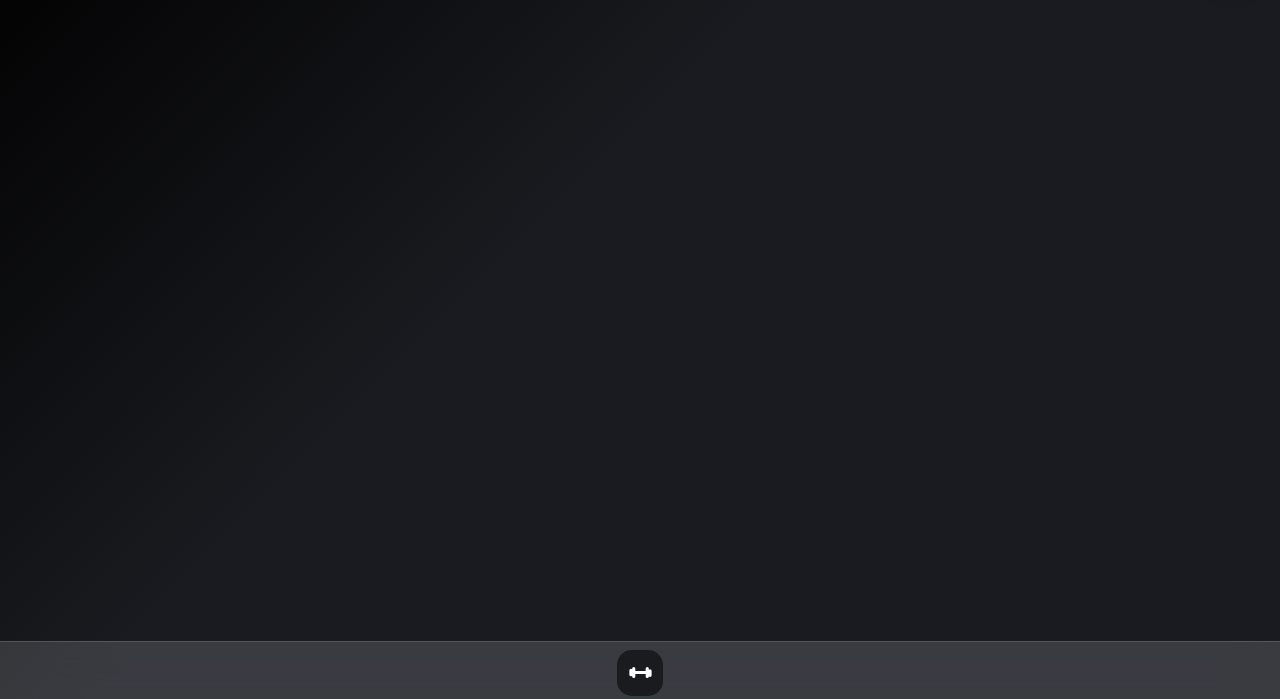
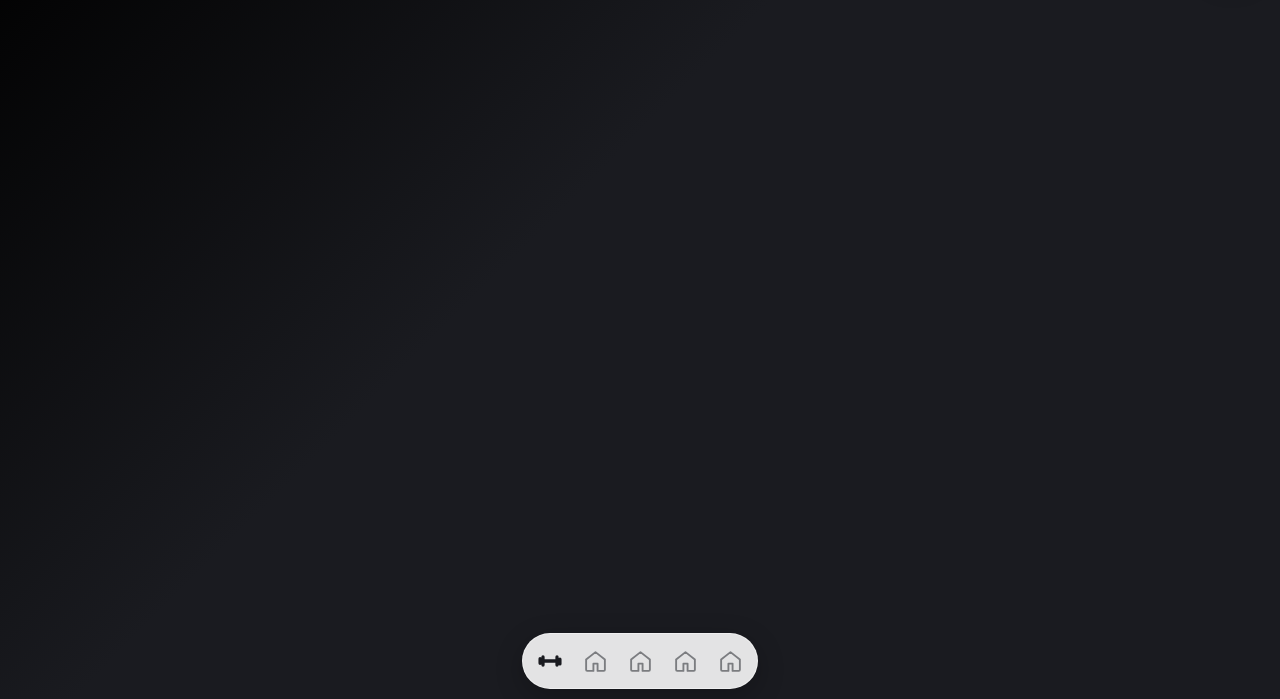
Before and after one commit to raphaellemairebeaudin-gif/monapp, a plain HTML site: page index.html in a window 1280 px wide. Shown: the part 101-800 px from the top of the page. Drawn offline with Linux system fonts and the light colour scheme.

Commit message:
Add files via upload

```diff
--- a/index.html
+++ b/index.html
@@ -105,37 +105,82 @@
         left: 0;
         display: flex;
         width: 100%;
-        height: calc(58px + var(--safe-bottom));
+        height: calc(68px + var(--safe-bottom));
         align-items: center;
         justify-content: center;
-        padding: 4px 0 var(--safe-bottom);
-        border-top: 1px solid rgba(255, 255, 255, 0.14);
-        background: rgba(255, 255, 255, 0.14);
+        padding: 0 16px calc(8px + var(--safe-bottom));
+        pointer-events: none;
+      }
+
+      .nav-pill {
+        display: flex;
+        align-items: center;
+        justify-content: center;
+        gap: 5px;
+        padding: 7px;
+        border: 1px solid rgba(255, 255, 255, 0.45);
+        border-radius: 999px;
+        background: rgba(255, 255, 255, 0.88);
+        box-shadow: 0 8px 28px rgba(0, 0, 0, 0.24);
         -webkit-backdrop-filter: blur(24px) saturate(160%);
         backdrop-filter: blur(24px) saturate(160%);
+        pointer-events: auto;
       }
 
       .nav-item {
-        display: flex;
-        width: 46px;
-        height: 46px;
-        align-items: center;
-        justify-content: center;
+        display: grid;
+        width: 40px;
+        height: 40px;
+        padding: 0;
+        place-items: center;
+        flex: 0 0 40px;
         border: 0;
-        border-radius: 15px;
-        background: rgba(12, 13, 16, 0.68);
-        color: #fff;
+        border-radius: 50%;
+        background: transparent;
+        color: #55565b;
         -webkit-tap-highlight-color: transparent;
       }
 
+      .nav-item[aria-current="page"] {
+        color: #1a1b20;
+      }
+
+      .nav-item:disabled {
+        opacity: 0.72;
+      }
+
       .nav-item svg {
-        width: 27px;
-        height: 27px;
+        width: 25px;
+        height: 25px;
+      }
+
+      .nav-item[aria-current="page"] svg {
+        width: 28px;
+        height: 28px;
+        stroke-width: 2.8;
       }
 
       .nav-item:focus-visible {
-        outline: 2px solid rgba(255, 255, 255, 0.8);
-        outline-offset: 3px;
+        outline: 2px solid #1a1b20;
+        outline-offset: 1px;
+      }
+
+      .nav-item:disabled:focus-visible {
+        outline: none;
+      }
+
+      /* Keep the five-icon pill compact on narrow phone screens. */
+      @media (max-width: 360px) {
+        .nav-pill {
+          gap: 2px;
+          padding: 6px;
+        }
+
+        .nav-item {
+          width: 38px;
+          height: 38px;
+          flex-basis: 38px;
+        }
       }
     </style>
   </head>
@@ -153,11 +198,33 @@
       </header>
     </main>
     <nav class="bottom-nav" aria-label="Navigation principale">
-      <a class="nav-item" href="./" aria-current="page" aria-label="Gym, page actuelle">
-        <svg viewBox="0 0 24 24" fill="none" stroke="currentColor" stroke-width="2.8" stroke-linecap="round" stroke-linejoin="round" aria-hidden="true">
-          <path d="M6 8.5v7M3.5 10v4M18 8.5v7m2.5-5v4M6 12h12" />
-        </svg>
-      </a>
+      <div class="nav-pill">
+        <a class="nav-item" href="./" aria-current="page" aria-label="Gym, page actuelle">
+          <svg viewBox="0 0 24 24" fill="none" stroke="currentColor" stroke-width="2.8" stroke-linecap="round" stroke-linejoin="round" aria-hidden="true">
+            <path d="M6 8.5v7M3.5 10v4M18 8.5v7m2.5-5v4M6 12h12" />
+          </svg>
+        </a>
+        <button class="nav-item" type="button" disabled aria-label="Accueil">
+          <svg viewBox="0 0 24 24" fill="none" stroke="currentColor" stroke-width="1.8" stroke-linecap="round" stroke-linejoin="round" aria-hidden="true">
+            <path d="m3 10 9-7 9 7v10a1 1 0 0 1-1 1h-6v-7h-4v7H4a1 1 0 0 1-1-1z" />
+          </svg>
+        </button>
+        <button class="nav-item" type="button" disabled aria-label="Accueil">
+          <svg viewBox="0 0 24 24" fill="none" stroke="currentColor" stroke-width="1.8" stroke-linecap="round" stroke-linejoin="round" aria-hidden="true">
+            <path d="m3 10 9-7 9 7v10a1 1 0 0 1-1 1h-6v-7h-4v7H4a1 1 0 0 1-1-1z" />
+          </svg>
+        </button>
+        <button class="nav-item" type="button" disabled aria-label="Accueil">
+          <svg viewBox="0 0 24 24" fill="none" stroke="currentColor" stroke-width="1.8" stroke-linecap="round" stroke-linejoin="round" aria-hidden="true">
+            <path d="m3 10 9-7 9 7v10a1 1 0 0 1-1 1h-6v-7h-4v7H4a1 1 0 0 1-1-1z" />
+          </svg>
+        </button>
+        <button class="nav-item" type="button" disabled aria-label="Accueil">
+          <svg viewBox="0 0 24 24" fill="none" stroke="currentColor" stroke-width="1.8" stroke-linecap="round" stroke-linejoin="round" aria-hidden="true">
+            <path d="m3 10 9-7 9 7v10a1 1 0 0 1-1 1h-6v-7h-4v7H4a1 1 0 0 1-1-1z" />
+          </svg>
+        </button>
+      </div>
     </nav>
     <script>
       if ("serviceWorker" in navigator) {
--- a/sw.js
+++ b/sw.js
@@ -1,4 +1,4 @@
-const CACHE_NAME = "gym-app-v9";
+const CACHE_NAME = "gym-app-v10";
 const APP_SHELL = [
   "./",
   "./index.html",
```
